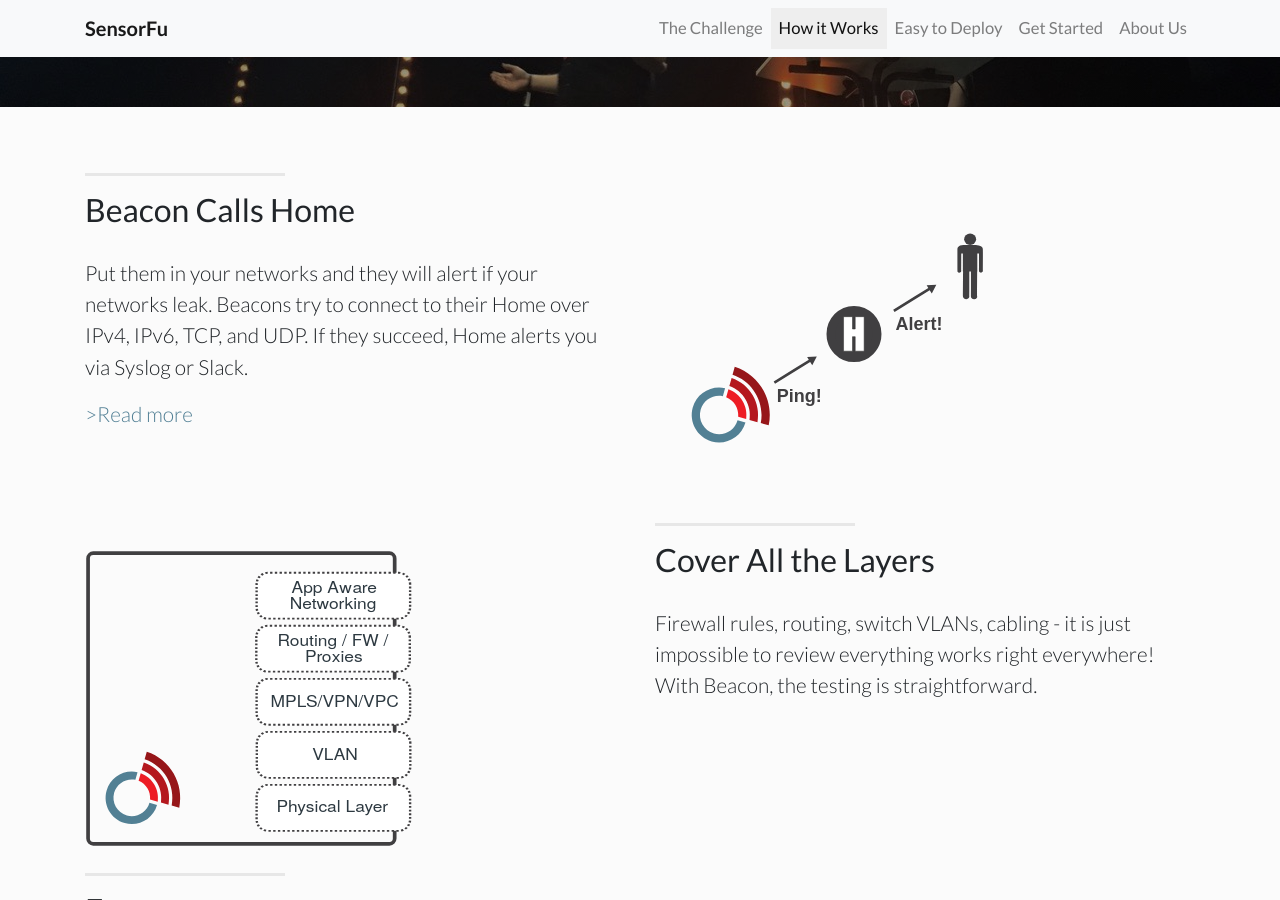
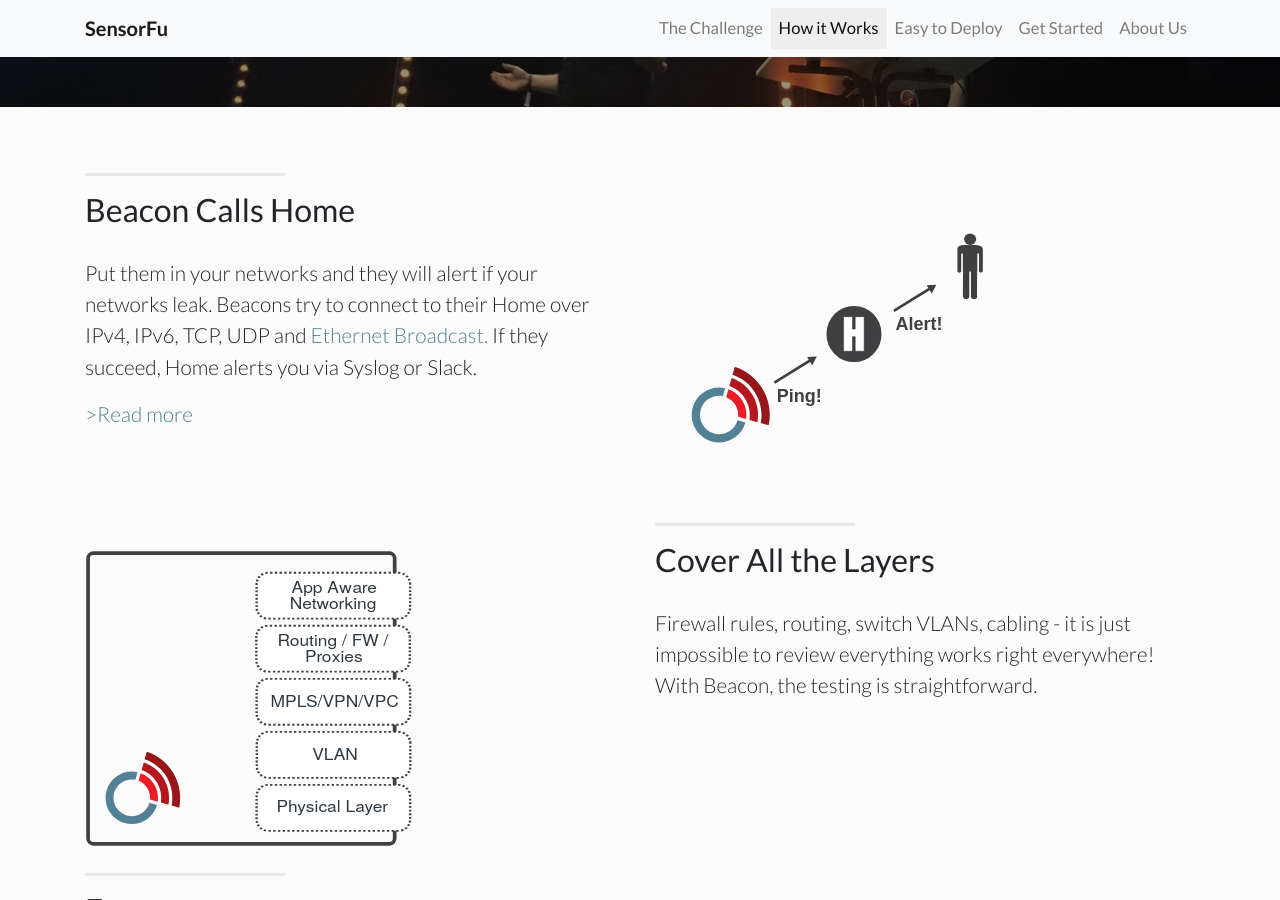
Before and after one commit to sensorfu/sensorfu.github.io, a Jekyll site: the page built from index.html, in a window 1280 px wide and 900 px high, scrolled down 1945 px. Built offline with Jekyll 4.4.1, drawn with Linux system fonts in a browser that asks for light colours.

Commit message:
Update howitworks.html

```diff
--- a/_includes/howitworks.html
+++ b/_includes/howitworks.html
@@ -25,7 +25,9 @@
         <div class="clearfix"></div>
         <h2 class="section-heading">Beacon Calls Home</h2>
         <p class="lead">Put them in your networks and they will alert if your networks leak.
-                        Beacons try to connect to their Home over IPv4, IPv6, TCP, and UDP.
+                        Beacons try to connect to their Home over IPv4, IPv6, TCP, UDP and
+                        <a href="https://medium.com/sensorfu/why-ethernet-broadcast-tests-matter-6d17924b5233">
+                         Ethernet Broadcast.</a>
                         If they succeed, Home alerts you via Syslog or Slack.</p>
         <p class="lead">
           <a href="https://medium.com/sensorfu/the-story-about-ping-723dd71ac50b">&gt;Read more</a>
```
